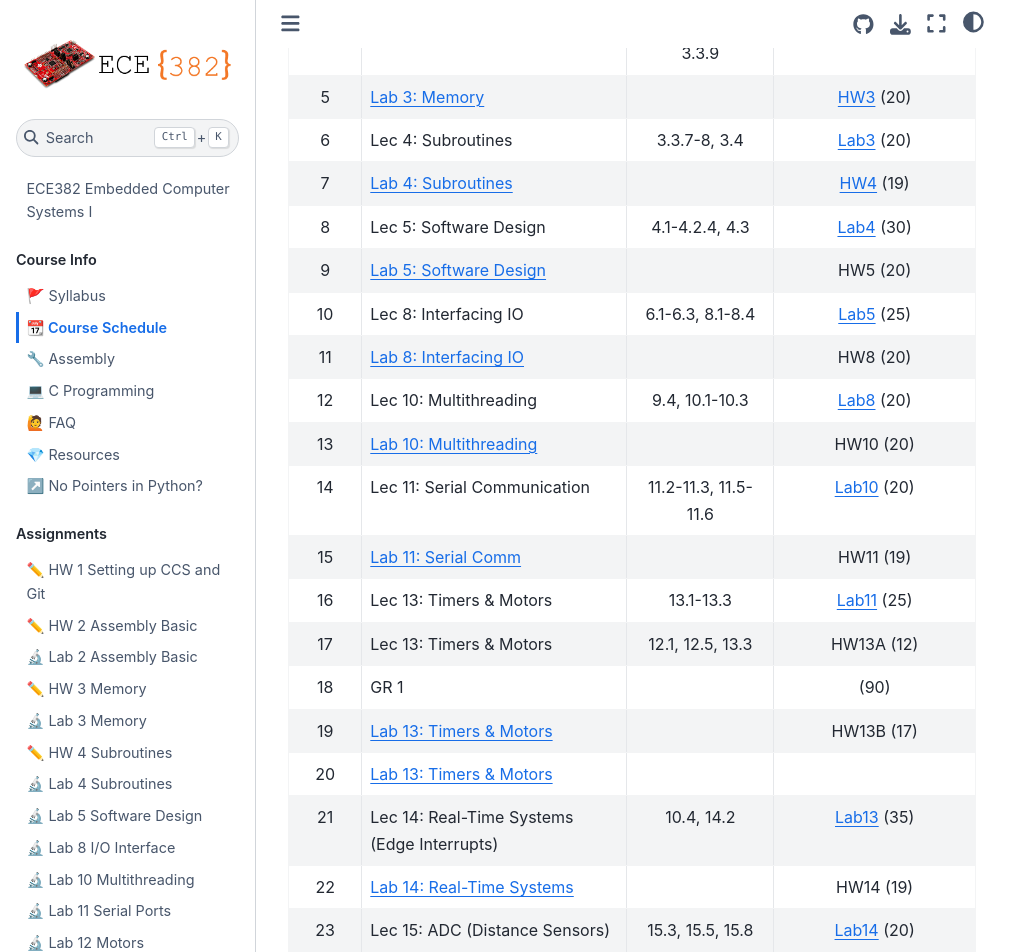
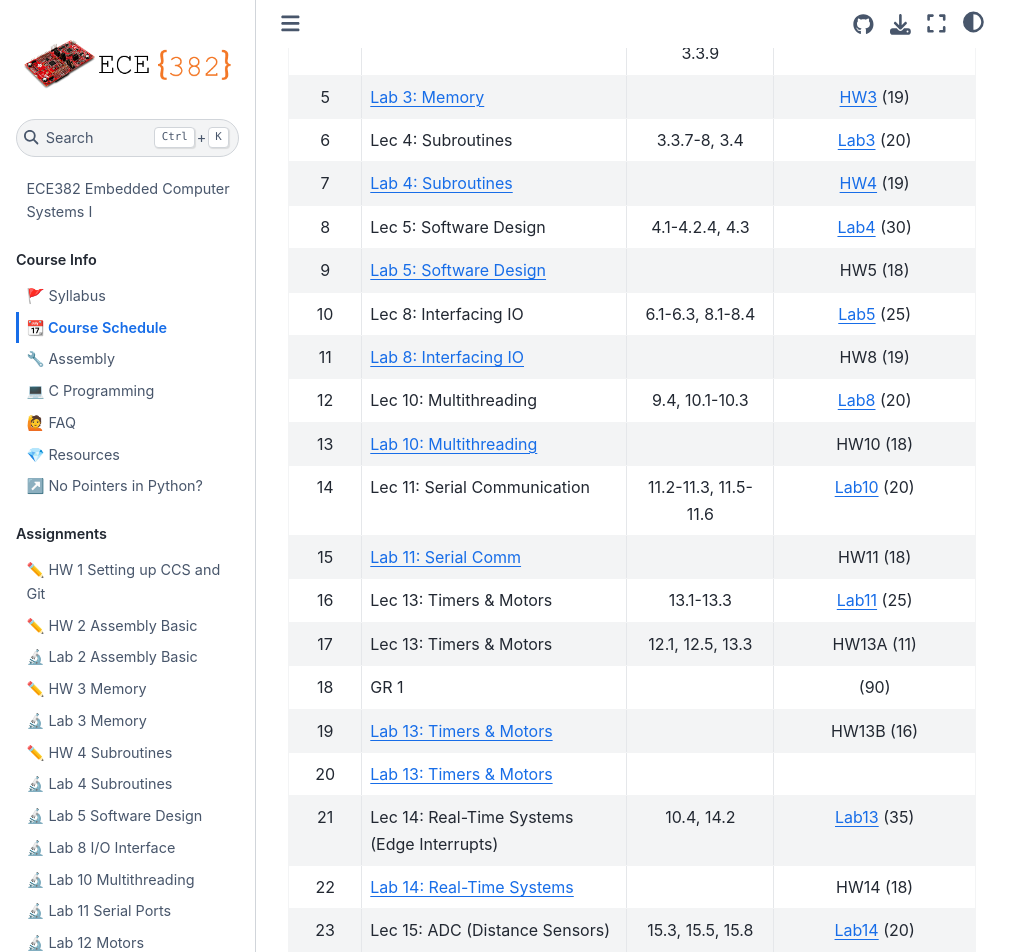
Before and after one commit to USAFA-ECE/ece382, a Jupyter Book: the page built from docs/schedule.md, in a window 1280 px wide and 1400 px high, scrolled down 520 px. Shown: the top 952 px of the window, without its empty margins (0-1031 px from the left). Built offline with Jupyter Book 1.0.4 settings and Sphinx 7.4.7 and the Sphinx Book theme 1.1.4, drawn with Linux system fonts in a browser that asks for light colours; some of the changed text lies outside the part shown.

Commit message:
Updated schedule

```diff
--- a/docs/schedule.md
+++ b/docs/schedule.md
@@ -11,32 +11,32 @@ This schedule is subject to change as appropriate.
 | 2      | Lec 2: Assembly Basic                            | 3.1-3.2.1, 3.3.1, 3.3.4-6| [HW1](Assignments/homework1.md)   (17)|
 | 3      | [Lab 2: Assembly Basic](Assignments/lab2.md)     |                      | [HW2](Assignments/homework2.md)       (20)|
 | 4      | Lec 3: Memory                                    | 3.2.2, 3.3.2-3, 3.3.9| [Lab2](Assignments/lab2.md)           (20)|
-| 5      | [Lab 3: Memory](Assignments/lab3.md)             |                      | [HW3](Assignments/homework3.md)       (20)|
+| 5      | [Lab 3: Memory](Assignments/lab3.md)             |                      | [HW3](Assignments/homework3.md)       (19)|
 | 6      | Lec 4: Subroutines                               | 3.3.7-8, 3.4         | [Lab3](Assignments/lab3.md)           (20)|
 | 7      | [Lab 4: Subroutines](Assignments/lab4.md)        |                      | [HW4](Assignments/homework4.md)       (19)|
 | 8      | Lec 5: Software Design                           | 4.1-4.2.4, 4.3       | [Lab4](Assignments/lab4.md)           (30)|
-| 9      | [Lab 5: Software Design](Assignments/lab5.md)    |                      | HW5                                   (20)|
+| 9      | [Lab 5: Software Design](Assignments/lab5.md)    |                      | HW5                                   (18)|
 | 10     | Lec 8: Interfacing IO                            | 6.1-6.3, 8.1-8.4     | [Lab5](Assignments/lab5.md)           (25)|
-| 11     | [Lab 8: Interfacing IO](Assignments/lab8.md)     |                      | HW8                                   (20)|
+| 11     | [Lab 8: Interfacing IO](Assignments/lab8.md)     |                      | HW8                                   (19)|
 | 12     | Lec 10: Multithreading                           | 9.4, 10.1-10.3       | [Lab8](Assignments/lab8.md)           (20)|
-| 13     | [Lab 10: Multithreading](Assignments/lab10.md)   |                      | HW10                                  (20)|
+| 13     | [Lab 10: Multithreading](Assignments/lab10.md)   |                      | HW10                                  (18)|
 | 14     | Lec 11: Serial Communication                     | 11.2-11.3, 11.5-11.6 | [Lab10](Assignments/lab10.md)         (20)|
-| 15     | [Lab 11: Serial Comm](Assignments/lab11.md)      |                      | HW11                                  (19)|
+| 15     | [Lab 11: Serial Comm](Assignments/lab11.md)      |                      | HW11                                  (18)|
 | 16     | Lec 13: Timers & Motors                          | 13.1-13.3            | [Lab11](Assignments/lab11.md)         (25)|
-| 17     | Lec 13: Timers & Motors                          | 12.1, 12.5, 13.3     | HW13A                                 (12)|
+| 17     | Lec 13: Timers & Motors                          | 12.1, 12.5, 13.3     | HW13A                                 (11)|
 | 18     | GR 1                                             |                      |                                       (90)|
-| 19     | [Lab 13: Timers & Motors](Assignments/lab13.md)  |                      | HW13B                                 (17)|
+| 19     | [Lab 13: Timers & Motors](Assignments/lab13.md)  |                      | HW13B                                 (16)|
 | 20     | [Lab 13: Timers & Motors](Assignments/lab13.md)  |                      |                                           |
 | 21     | Lec 14: Real-Time Systems (Edge Interrupts)      | 10.4, 14.2           | [Lab13](Assignments/lab13.md)         (35)|
-| 22     | [Lab 14: Real-Time Systems](Assignments/lab14.md)|                      | HW14                                  (19)|
+| 22     | [Lab 14: Real-Time Systems](Assignments/lab14.md)|                      | HW14                                  (18)|
 | 23     | Lec 15: ADC (Distance   Sensors)                 | 15.3, 15.5, 15.8     | [Lab14](Assignments/lab14.md)         (20)|
-| 24     | [Lab 15: ADC](Assignments/lab15.md)              |                      | HW15                                  (20)|
+| 24     | [Lab 15: ADC](Assignments/lab15.md)              |                      | HW15                                  (18)|
 | 25     | [Lab 15: ADC](Assignments/lab15.md)              |                      |                                           |
 | 26     | Lec 16: Tachometer & FSM                         | 16.1-16.3            | [Lab15](Assignments/lab15.md)         (35)|
-| 27     | [Lab 16: Tachometer & FSM](Assignments/lab16.md) |                      | HW16                                  (18)|
+| 27     | [Lab 16: Tachometer & FSM](Assignments/lab16.md) |                      | HW16                                  (17)|
 | 28     | [Lab 16: Tachometer & FSM](Assignments/lab16.md) |                      |                                           |
 | 29     | Lec 17: Control Systems                          | 17.1-17.5            | [Lab16](Assignments/lab16.md)         (35)|
-| 30     | [Lab 17: Control Systems](Assignments/lab17.md)  |                      | HW17                                  (19)|
+| 30     | [Lab 17: Control Systems](Assignments/lab17.md)  |                      | HW17                                  (18)|
 | 31     | [Lab 17: Control Systems](Assignments/lab17.md)  |                      |                                           |
 | 32     | [Robot Maze](Assignments/project.md)             |                      | [Lab17](Assignments/lab17.md)         (35)|
 | 33     | GR 2                                             |                      |                                       (90)|
```
